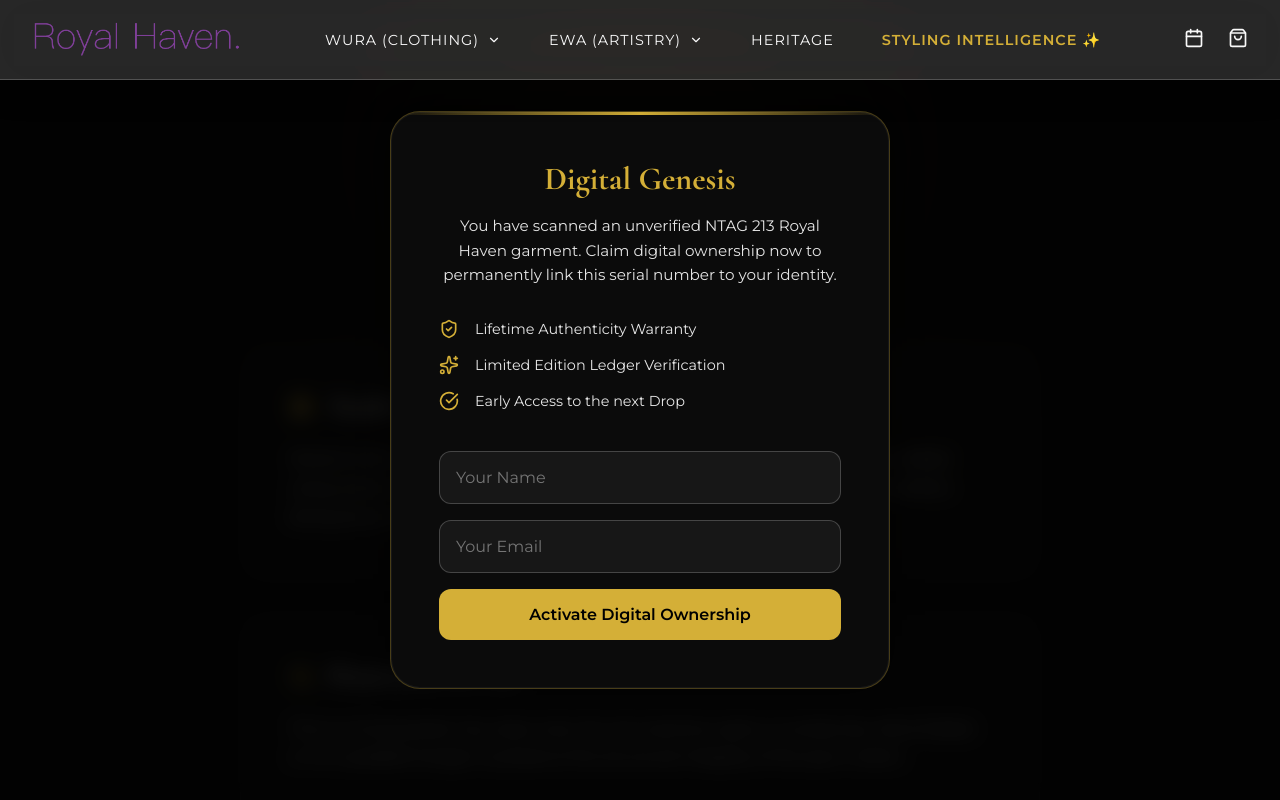
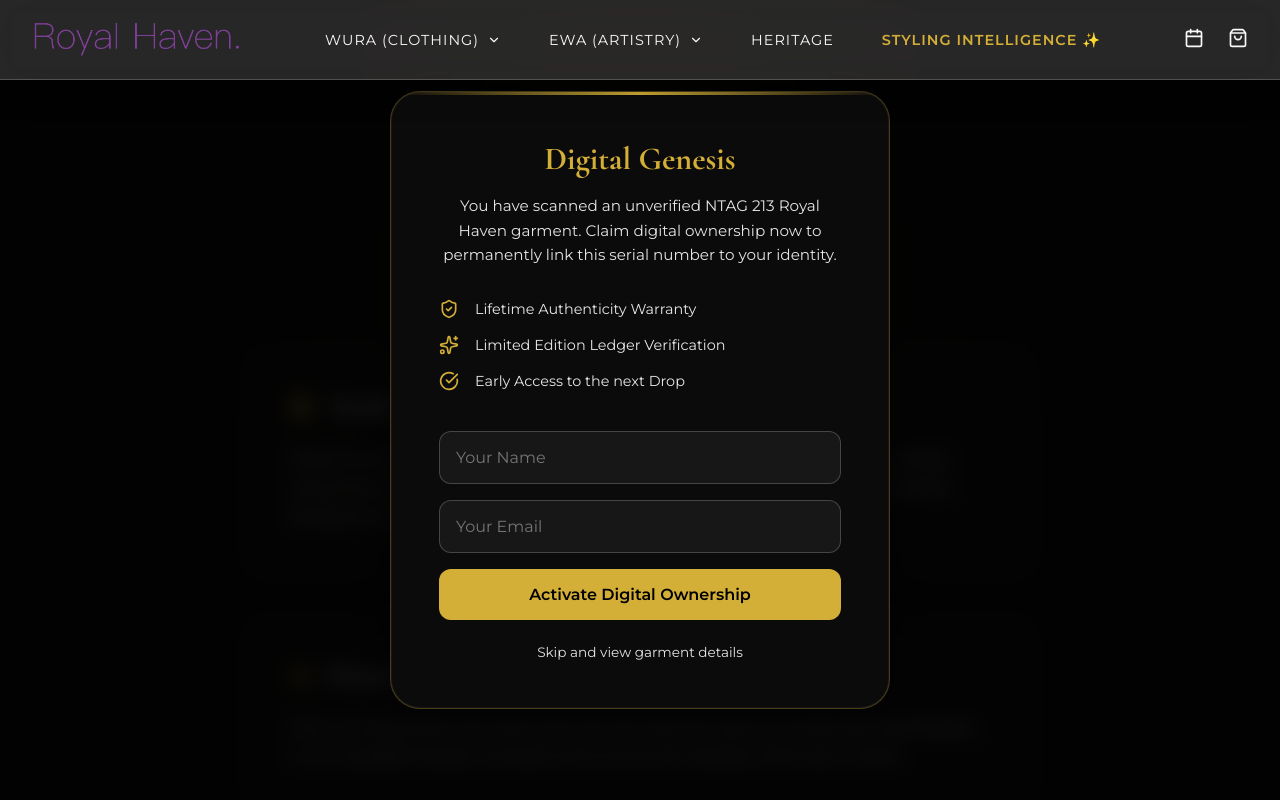
Before and after one commit to olujerry87/Royal-Haven, a Next.js app: page /passport/1 in a window 1280 px wide. Shown: the top 800 px of the page. Built offline with nearby package versions, Linux system fonts and the light colour scheme; no server answers; what @builder.io/react would draw is missing.

Commit message:
feat(UX): make NFC registration optional and transition Portfolio to Lookbook

```diff
--- a/src/app/portfolio/PortfolioClient.js
+++ b/src/app/lookbook/LookbookClient.js
@@ -4,7 +4,7 @@
 import Image from "next/image";
 import { motion, AnimatePresence } from "framer-motion";
 import { createClient } from "@supabase/supabase-js";
-import styles from "./PortfolioClient.module.css";
+import styles from "./LookbookClient.module.css";
 
 const supabase = createClient(
     process.env.NEXT_PUBLIC_SUPABASE_URL,
@@ -13,7 +13,7 @@
 
 const TABS = ["All", "Hair", "Makeup", "Gele", "Fashion"];
 
-export default function PortfolioClient() {
+export default function LookbookClient() {
     const [activeTab, setActiveTab] = useState("All");
     const [images, setImages] = useState([]);
     const [loading, setLoading] = useState(true);
@@ -24,7 +24,7 @@
             try {
                 // If table doesn't exist, this will quietly fail and we show empty state or fallbacks.
                 const { data, error } = await supabase
-                    .from("portfolio_images")
+                    .from("lookbook_images")
                     .select("*")
                     .order('created_at', { ascending: false });
 
--- a/src/app/passport/[id]/PassportClient.js
+++ b/src/app/passport/[id]/PassportClient.js
@@ -8,6 +8,7 @@
 
 export default function PassportClient({ garmentId }) {
     const [isRegistered, setIsRegistered] = useState(false);
+    const [hideModal, setHideModal] = useState(false);
     const [email, setEmail] = useState("");
     const [name, setName] = useState("");
     const [registrationLoading, setRegistrationLoading] = useState(false);
@@ -45,7 +46,7 @@
         <div className={styles.container}>
             {/* Modal Overlay for Registration (First-Time Scan) */}
             <AnimatePresence>
-                {!isRegistered && (
+                {!isRegistered && !hideModal && (
                     <motion.div
                         className={styles.modalOverlay}
                         initial={{ opacity: 0 }}
@@ -98,6 +99,16 @@
                                 />
                                 <button type="submit" className={styles.btnPrimary} disabled={registrationLoading}>
                                     {registrationLoading ? "Cryptographically Securing..." : "Activate Digital Ownership"}
+                                </button>
+                                <button
+                                    type="button"
+                                    onClick={() => setHideModal(true)}
+                                    style={{
+                                        background: "transparent", border: "none", color: "var(--stone)",
+                                        fontFamily: "var(--font-body)", fontSize: "0.85rem", cursor: "pointer", marginTop: "0.5rem"
+                                    }}
+                                >
+                                    Skip and view garment details
                                 </button>
                             </form>
                         </motion.div>
--- a/src/components/Navigation.js
+++ b/src/components/Navigation.js
@@ -82,7 +82,7 @@
                                 <div className={styles.column}>
                                     <h3>Studio</h3>
                                     <Link href="/services/book">Book Appointment</Link>
-                                    <Link href="/portfolio">Portfolio</Link>
+                                    <Link href="/lookbook">Lookbook</Link>
                                 </div>
                                 <div className={styles.promoImage}>
                                     <div className={styles.placeholder}>Glam</div>
```
Also changed, not shown: scripts/create_lookbook_table.mjs (renamed from scripts/create_portfolio_table.mjs, +6 -16 lines), src/app/lookbook/page.js (added, +14 -0 lines), src/app/portfolio/page.js (deleted, +0 -14 lines), src/app/lookbook/LookbookClient.module.css (renamed from src/app/portfolio/PortfolioClient.module.css).
